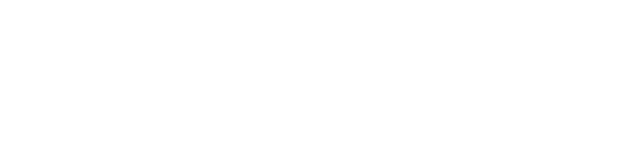
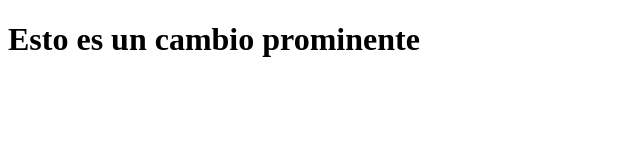
Before and after one commit to wilapc/skills-introduction-to-github, a plain HTML site: page index.html in a window 1280 px wide. Shown: the whole page, without its empty margins (0-640 px from the left). Drawn offline with Linux system fonts and the light colour scheme.

Commit message:
Agregue un h1

```diff
--- a/index.html
+++ b/index.html
@@ -18,6 +18,7 @@
   <!--[if lt IE 7]>
       <p class="browsehappy">You are using an <strong>outdated</strong> browser. Please <a href="#">upgrade your browser</a> to improve your experience.</p>
     <![endif]-->
+  <h1>Esto es un cambio prominente</h1>
 
   <script src="" async defer></script>
 </body>
```
